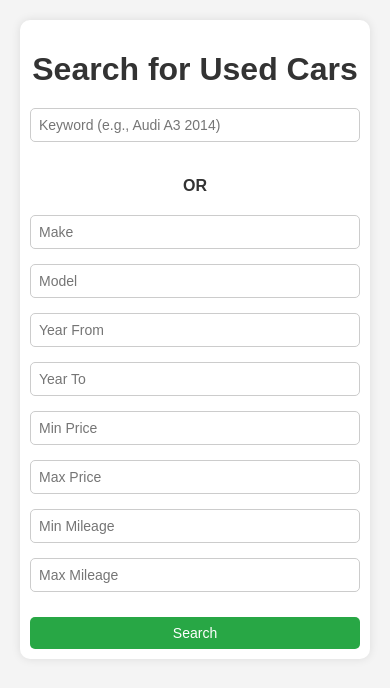
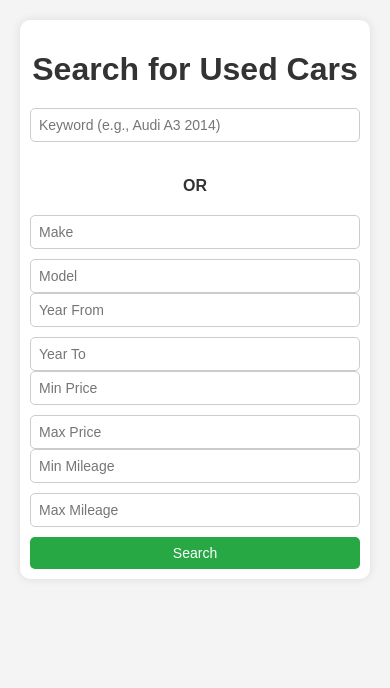
Before and after one commit to sharmalakshay/sunmotors_sbt_api, a Flask app: page / in a window 390 px wide. Shown: the top 688 px of the page. Run offline with Flask 3, Linux system fonts and the light colour scheme.

Commit message:
Refactor form layout to use flexbox for improved alignment and responsiveness

```diff
--- a/templates/index.html
+++ b/templates/index.html
@@ -33,6 +33,19 @@
             width: 100%;
             max-width: 400px;
             margin-bottom: 15px;
+        }
+        .form-row {
+            display: flex;
+            justify-content: space-between;
+            width: 100%;
+            max-width: 800px;
+        }
+        .form-row .form-group {
+            flex: 1;
+            margin-right: 10px;
+        }
+        .form-row .form-group:last-child {
+            margin-right: 0;
         }
         input, button {
             width: 100%;
@@ -94,6 +107,16 @@
                 font-size: 14px;
                 padding: 8px;
             }
+            .form-row {
+                flex-direction: column;
+            }
+            .form-row .form-group {
+                margin-right: 0;
+                margin-bottom: 10px;
+            }
+            .form-row .form-group:last-child {
+                margin-bottom: 0;
+            }
         }
     </style>
 </head>
@@ -106,29 +129,37 @@
             <input type="text" id="keyword" name="keyword" placeholder="Keyword (e.g., Audi A3 2014)" value="{{ request.form.get('keyword', '') }}">
         </div>
         <div class="divider">OR</div>
+        <div class="form-row">
             <div class="form-group details-section">
                 <input type="text" id="make" name="make" placeholder="Make" value="{{ request.form.get('make', '') }}">
             </div>
             <div class="form-group details-section">
                 <input type="text" id="model" name="model" placeholder="Model" value="{{ request.form.get('model', '') }}">
             </div>
+        </div>
+        <div class="form-row">
             <div class="form-group details-section">
                 <input type="number" id="year_from" name="year_from" placeholder="Year From" value="{{ request.form.get('year_from', '') }}">
             </div>
             <div class="form-group details-section">
                 <input type="number" id="year_to" name="year_to" placeholder="Year To" value="{{ request.form.get('year_to', '') }}">
             </div>
+        </div>
+        <div class="form-row">
             <div class="form-group details-section">
                 <input type="number" id="price_from" name="price_from" placeholder="Min Price" value="{{ request.form.get('price_from', '') }}">
             </div>
             <div class="form-group details-section">
                 <input type="number" id="price_to" name="price_to" placeholder="Max Price" value="{{ request.form.get('price_to', '') }}">
             </div>
+        </div>
+        <div class="form-row">
             <div class="form-group details-section">
                 <input type="number" id="mileage_from" name="mileage_from" placeholder="Min Mileage" value="{{ request.form.get('mileage_from', '') }}">
             </div>
             <div class="form-group details-section">
                 <input type="number" id="mileage_to" name="mileage_to" placeholder="Max Mileage" value="{{ request.form.get('mileage_to', '') }}">
+            </div>
         </div>
         <button type="submit">Search</button>
         {% if search_performed %}
```
Lines whose indentation alone changed are shown as unchanged.
